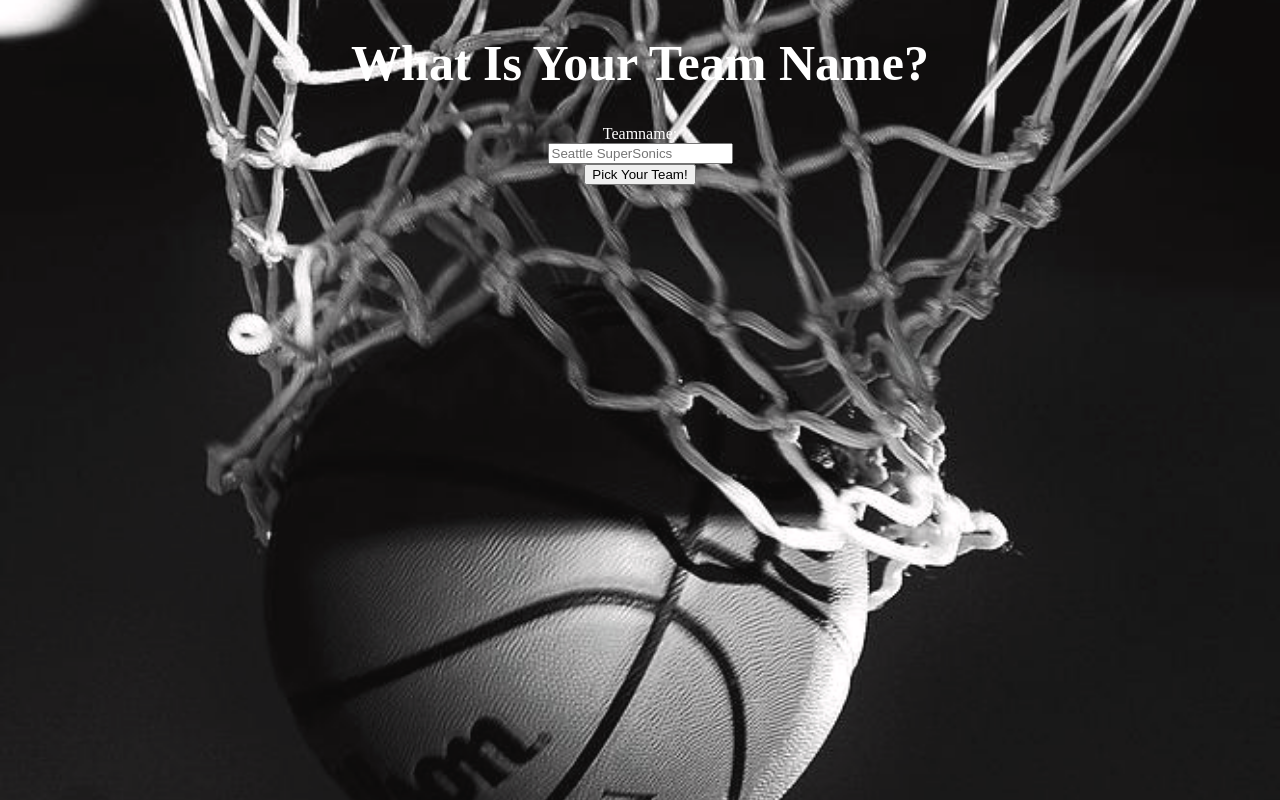
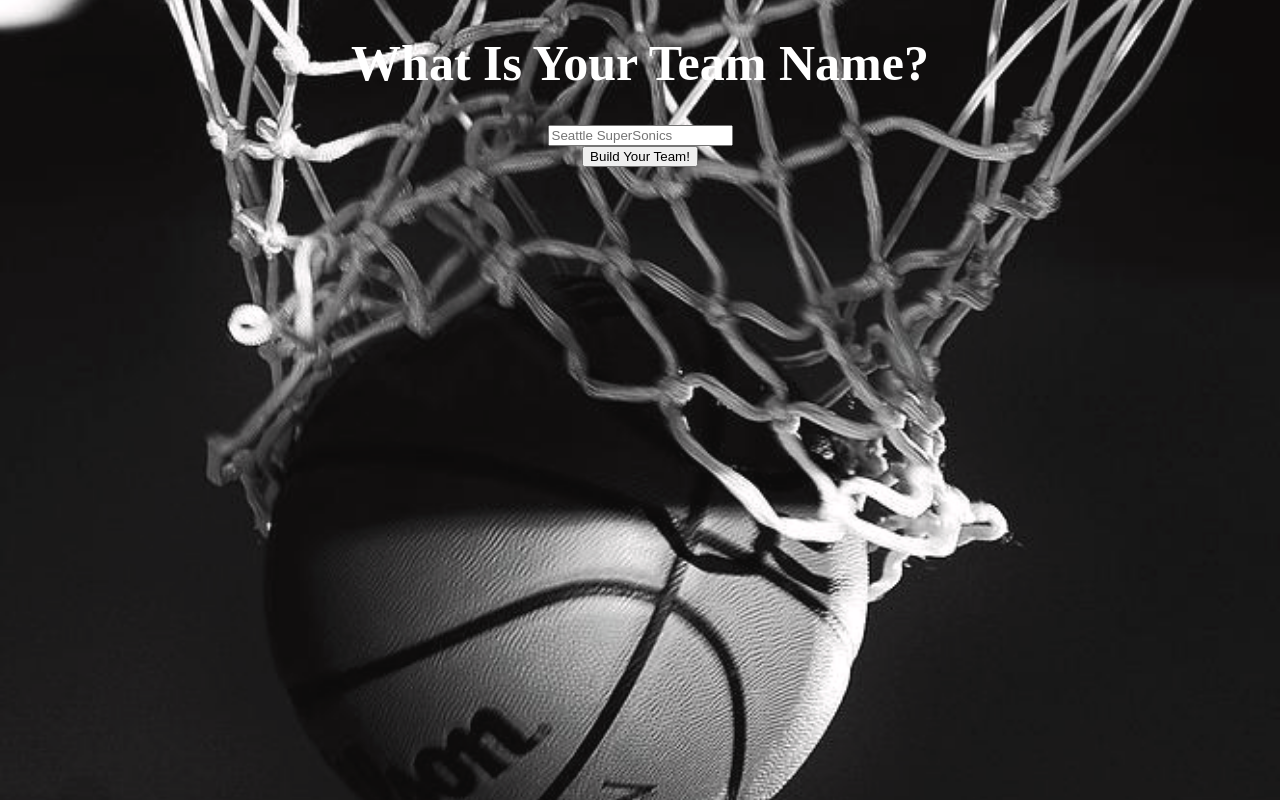
Before and after one commit to joemc9011/projecttwo, a website: page public/indextwo.html in a window 1280 px wide. Drawn offline with Linux system fonts and the light colour scheme.

Commit message:
small updates

```diff
--- /dev/null
+++ b/public/four.css
@@ -0,0 +1,4 @@
+body {
+    background-image: url(woodback.png);
+    text-align: center;
+    text-shadow: 2px 2px 5px #000000;
--- a/public/indextwo.html
+++ b/public/indextwo.html
@@ -5,7 +5,6 @@
 <meta name="viewport" content="width=device-width, initial-scale=1.0">
 <meta http-equiv="X-UA-Compatible" content="ie=edge">
 <meta name="Description" content="Enter your description here"/>
-
 <link rel="stylesheet" href="two.css">
 <title>Title</title>
 </head>
@@ -19,9 +18,9 @@
           <div class="row">
               <div class="col">
                 <form action="indexthree.html">
-                  <label for="team">Teamname:</label><br>
+
                     <input type="team" name="teamname" placeholder="Seattle SuperSonics"><br>
-                  <button type="submit">Pick Your Team!</button>
+                  <button type="submit">Build Your Team!</button>
                 </form>
 
               </div>
--- a/public/two.css
+++ b/public/two.css
@@ -18,7 +18,3 @@ form {
    text-align: center;
    margin-bottom: 200px;
 }
-
-label {
-    color: white;
-}
```
Also changed, not shown: public/indexthree.html (+1 -1 lines), public/lastpage.html (+3 -1 lines).
